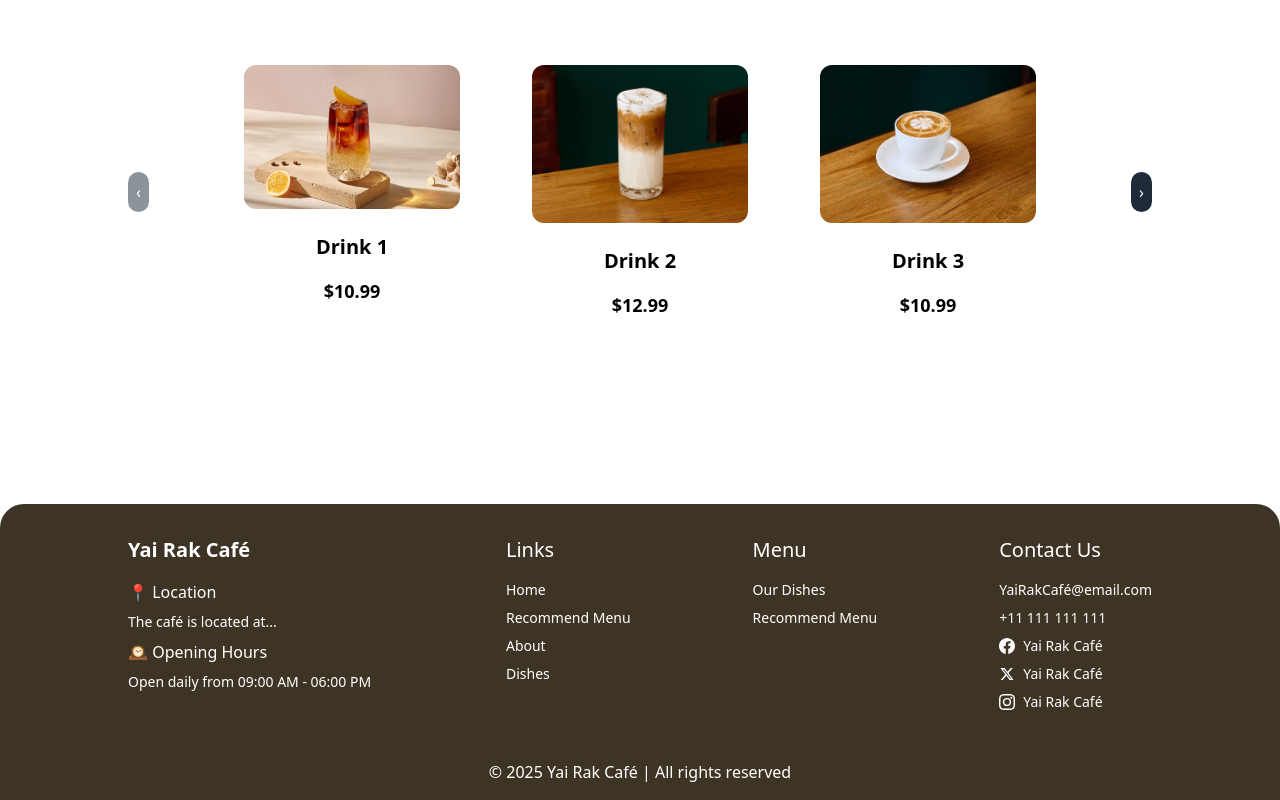
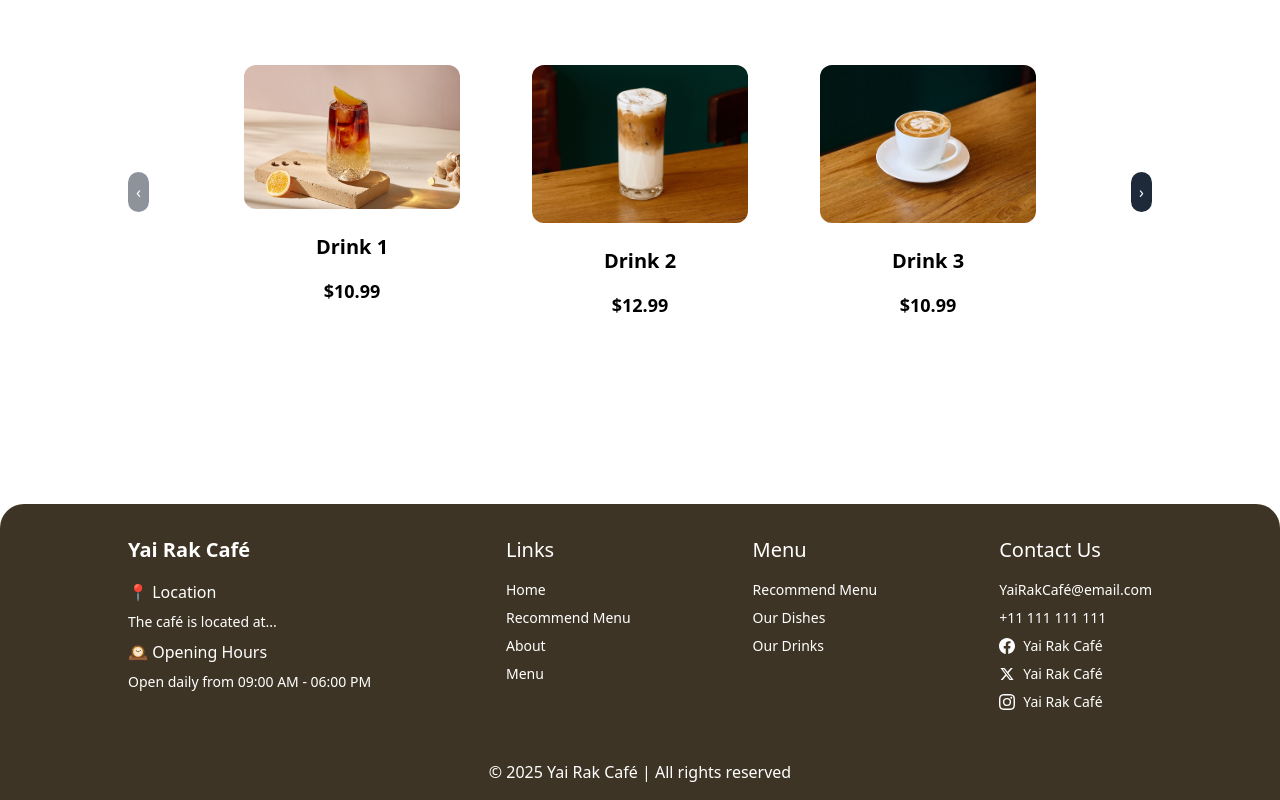
Before and after one commit to Petch-Chanita/cafe-website, a React (Vite) app: page / in a window 1280 px wide. Shown: the part 3496-4296 px from the top of the page. Built offline with nearby package versions, Linux system fonts and the light colour scheme.

Commit message:
update link

```diff
--- a/src/components/Dishes.tsx
+++ b/src/components/Dishes.tsx
@@ -66,7 +66,7 @@ const Dishes = () => {
   );
 
   return (
-    <div className="min-h-screen flex flex-col justify-center items-center lg:px-32 px-5 pg-[#F8FAFD]">
+    <div id="dishes" className="min-h-screen flex flex-col justify-center items-center lg:px-32 px-5 pg-[#F8FAFD]">
       <h1 className="text-4xl font-semibold text-center pt-24 pb-10">
         Our Dishes
       </h1>
--- a/src/components/Drinks.tsx
+++ b/src/components/Drinks.tsx
@@ -64,7 +64,7 @@ const Drinks = () => {
   );
 
   return (
-    <div className=" min-h-screen flex flex-col justify-center items-center lg:px-32 px-5 pg-[#F8FAFD]">
+    <div id="drinks" className=" min-h-screen flex flex-col justify-center items-center lg:px-32 px-5 pg-[#F8FAFD]">
       <h1 className=" text-4xl font-semibold text-center pt-24 pb-10">
         Our Drinks
       </h1>
--- a/src/components/Footer.tsx
+++ b/src/components/Footer.tsx
@@ -39,9 +39,9 @@ const Footer = () => {
             </a>
             <a
               className="text-sm hover:text-[#A0764B] transition-all cursor-pointer"
-              href="/#dishes"
+              href="/#menu"
             >
-              Dishes
+              Menu
             </a>
 
 
@@ -50,6 +50,13 @@ const Footer = () => {
         <div>
           <h1 className=" font-medium text-xl pb-4 pt-5 md:pt-0">Menu</h1>
           <nav className=" flex flex-col gap-2">
+
+            <a
+              className="text-sm hover:text-[#A0764B] transition-all cursor-pointer"
+              href="/#recommend"
+            >
+              Recommend Menu
+            </a>
             <a
               className="text-sm hover:text-[#A0764B] transition-all cursor-pointer"
               href="/#dishes"
@@ -58,9 +65,9 @@ const Footer = () => {
             </a>
             <a
               className="text-sm hover:text-[#A0764B] transition-all cursor-pointer"
-              href="/#recommend"
+              href="/#drinks"
             >
-              Recommend Menu
+              Our Drinks
             </a>
           </nav>
         </div>
```
